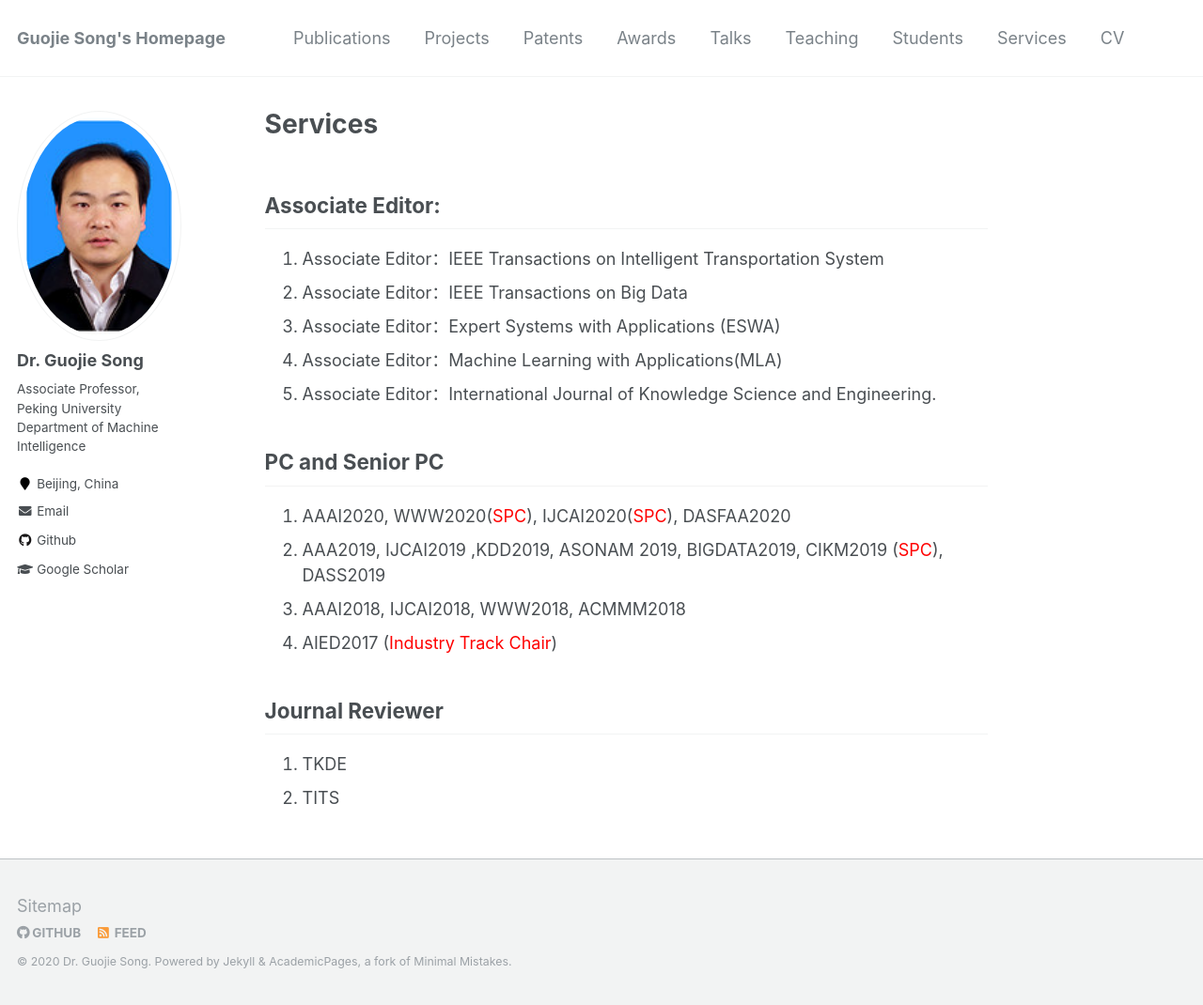
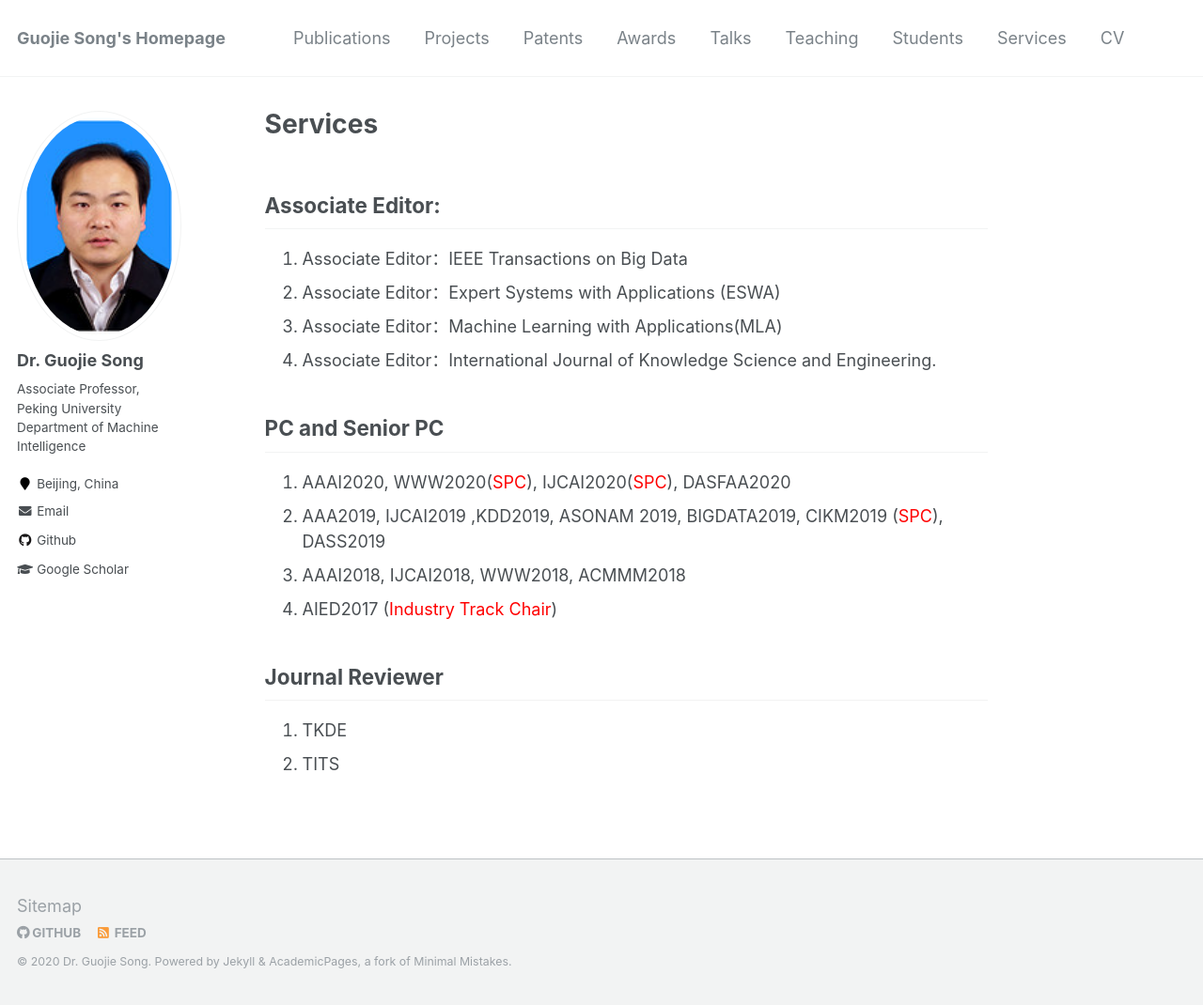
Before and after one commit to gjsong-pku/gjsong-pku.github.io, a Jekyll site: the page built from _pages/services.md, in a window 1280 px wide and 1070 px high. Shown: the whole window at 94% size. Built offline with Jekyll 4.4.1, drawn with Linux system fonts in a browser that asks for light colours.

Commit message:
Update services.md

```diff
--- a/_pages/services.md
+++ b/_pages/services.md
@@ -4,11 +4,10 @@ permalink: /services/
 ---
 
 ## Associate Editor:
-1.	Associate  Editor：IEEE Transactions on Intelligent Transportation System
-2.	Associate  Editor：IEEE Transactions on Big Data
-3.	Associate  Editor：Expert Systems with Applications (ESWA)
-4.	Associate  Editor：Machine Learning with Applications(MLA)
-5.	Associate  Editor：International Journal of Knowledge Science and Engineering.
+1.	Associate  Editor：IEEE Transactions on Big Data
+2.	Associate  Editor：Expert Systems with Applications (ESWA)
+3.	Associate  Editor：Machine Learning with Applications(MLA)
+4.	Associate  Editor：International Journal of Knowledge Science and Engineering.
 
 
 ## PC and Senior PC
```
